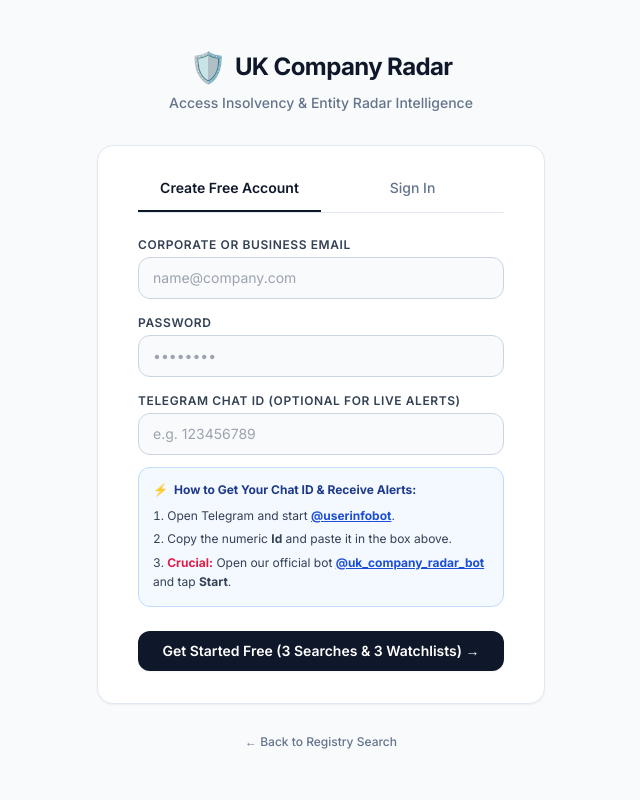
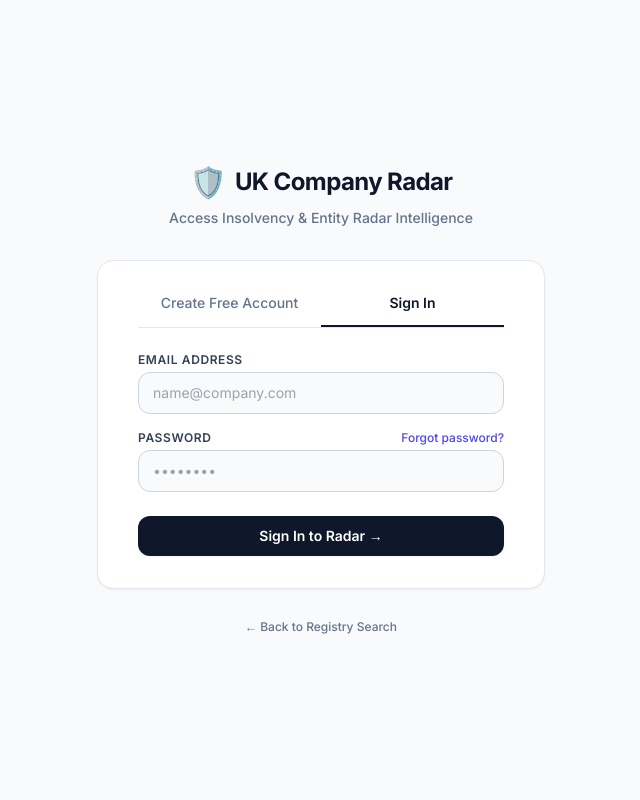
Before and after one commit to Ayhanh/uk-company-radar, a FastAPI app: page /auth in a window 1280 px wide. Shown: the whole page, without its empty margins (319-959 px from the left). Run offline with FastAPI, Linux system fonts and the light colour scheme; some libraries are stand-ins or nearby versions.

Commit message:
feat: B2B standartlarinda e-posta ile sifre sifirlama akisi eklendi

```diff
--- a/app.py
+++ b/app.py
@@ -1,11 +1,14 @@
 import asyncio
-from datetime import date
+from datetime import date, datetime, timedelta
+from email.mime.multipart import MIMEMultipart
+from email.mime.text import MIMEText
 import hashlib
 import hmac
 import os
 from pathlib import Path
 import re
 import secrets
+import smtplib
 from typing import Optional
 
 from dotenv import load_dotenv
@@ -27,6 +30,7 @@ COMPANIES_HOUSE_API_KEY = os.getenv("COMPANIES_HOUSE_API_KEY", "").strip()
 TELEGRAM_BOT_TOKEN = os.getenv("TELEGRAM_BOT_TOKEN", "").strip()
 SECRET_KEY = os.getenv("SECRET_KEY", "").strip()
 DATABASE_URL = os.getenv("DATABASE_URL", "").strip()
+APP_BASE_URL = os.getenv("APP_BASE_URL", "https://uk-company-radar.onrender.com").rstrip("/")
 DEBUG_MODE = os.getenv("DEBUG", "false").strip().lower() in {
     "1",
     "true",
@@ -34,7 +38,14 @@ DEBUG_MODE = os.getenv("DEBUG", "false").strip().lower() in {
     "on",
 }
 
-# Lemon Squeezy Signing Secret (Render Environment Variables'a da ekleyebilirsiniz)
+# SMTP Ayarları (İsteğe bağlı, girilmezse bağlantı linki sunucu loglarına basılır)
+SMTP_SERVER = os.getenv("SMTP_SERVER", "").strip()
+SMTP_PORT = int(os.getenv("SMTP_PORT", "587"))
+SMTP_USER = os.getenv("SMTP_USER", "").strip()
+SMTP_PASSWORD = os.getenv("SMTP_PASSWORD", "").strip()
+SMTP_FROM = os.getenv("SMTP_FROM", "support@ukcompanyradar.com").strip()
+
+# Lemon Squeezy Signing Secret
 LEMON_WEBHOOK_SECRET = os.getenv(
     "LEMON_WEBHOOK_SECRET", "uk_radar_secret_2026"
 ).strip()
@@ -114,6 +125,12 @@ def init_db():
                 user_id INTEGER NOT NULL REFERENCES users(id) ON DELETE CASCADE,
                 created_at TIMESTAMP DEFAULT CURRENT_TIMESTAMP
             );
+            CREATE TABLE IF NOT EXISTS password_resets (
+                token TEXT PRIMARY KEY,
+                user_id INTEGER NOT NULL REFERENCES users(id) ON DELETE CASCADE,
+                expires_at TIMESTAMP NOT NULL,
+                created_at TIMESTAMP DEFAULT CURRENT_TIMESTAMP
+            );
         """)
     else:
         cursor.execute("""
@@ -160,6 +177,15 @@ def init_db():
                 FOREIGN KEY (user_id) REFERENCES users (id)
             )
         """)
+        cursor.execute("""
+            CREATE TABLE IF NOT EXISTS password_resets (
+                token TEXT PRIMARY KEY,
+                user_id INTEGER NOT NULL,
+                expires_at TIMESTAMP NOT NULL,
+                created_at TIMESTAMP DEFAULT CURRENT_TIMESTAMP,
+                FOREIGN KEY (user_id) REFERENCES users (id)
+            )
+        """)
         cursor.execute(
             "CREATE UNIQUE INDEX IF NOT EXISTS idx_watchlist_user_company ON"
             " watchlist(user_id, company_number)"
@@ -189,6 +215,44 @@ def verify_password(stored_hash: str, password: str) -> bool:
         return key.hex() == key_hex
     except Exception:
         return False
+
+
+# ---------------------------------------------------------
+# E-POSTA İLE ŞİFRE SIFIRLAMA GÖNDERİCİSİ
+# ---------------------------------------------------------
+def send_reset_email(to_email: str, reset_link: str):
+    if not SMTP_SERVER or not SMTP_USER:
+        print(f"\n=======================================================")
+        print(f"[PASSWORD RESET LINK for {to_email}]:")
+        print(reset_link)
+        print(f"=======================================================\n")
+        return
+
+    try:
+        msg = MIMEMultipart("alternative")
+        msg["Subject"] = "Reset Your UK Company Radar Password"
+        msg["From"] = SMTP_FROM
+        msg["To"] = to_email
+
+        html = f"""
+        <div style="font-family: Arial, sans-serif; max-width: 500px; margin: 0 auto; padding: 20px; border: 1px solid #e2e8f0; rounded: 12px;">
+            <h2 style="color: #0f172a; margin-bottom: 8px;">UK Company Radar</h2>
+            <p style="color: #475569; font-size: 14px;">We received a request to reset your password. Click the link below to set a new password:</p>
+            <div style="margin: 25px 0;">
+                <a href="{reset_link}" style="background-color: #0f172a; color: #ffffff; padding: 10px 20px; text-decoration: none; border-radius: 8px; font-weight: bold; font-size: 14px; display: inline-block;">Reset Password</a>
+            </div>
+            <p style="color: #94a3b8; font-size: 12px;">This link will expire in 1 hour. If you did not request this, please ignore this email.</p>
+        </div>
+        """
+        msg.attach(MIMEText(html, "html"))
+
+        server = smtplib.SMTP(SMTP_SERVER, SMTP_PORT, timeout=10)
+        server.starttls()
+        server.login(SMTP_USER, SMTP_PASSWORD)
+        server.sendmail(SMTP_FROM, [to_email], msg.as_string())
+        server.quit()
+    except Exception as e:
+        print(f"[SMTP Send Error]: {e}")
 
 
 # ---------------------------------------------------------
@@ -354,7 +418,7 @@ def get_latest_filing_update(company_number: str):
 
 
 # ---------------------------------------------------------
-# ARKA PLAN GÖREVİ (ÖNCE ÇALIŞTIR, SONRA UYU)
+# ARKA PLAN GÖREVİ
 # ---------------------------------------------------------
 async def automated_background_monitor():
     while True:
@@ -455,7 +519,6 @@ async def automated_background_monitor():
         except Exception as e:
             print(f"[Background Monitor Error]: {e}")
 
-        # İlk taramayı yaptıktan sonra 1 saat uyu
         await asyncio.sleep(3600)
 
 
@@ -474,7 +537,6 @@ async def lemon_webhook(
 ):
     raw_body = await request.body()
 
-    # 1. İmza Doğrulaması (Webhook Güvenliği)
     digest = hmac.new(
         LEMON_WEBHOOK_SECRET.encode("utf-8"), raw_body, hashlib.sha256
     ).hexdigest()
@@ -491,18 +553,12 @@ async def lemon_webhook(
     customer_email = (attributes.get("user_email") or "").strip().lower()
     status = attributes.get("status")
 
-    print(
-        f"[Lemon Webhook]: Event={event_name}, Email={customer_email},"
-        f" Status={status}"
-    )
-
     if not customer_email:
         return {"status": "no_email"}
 
     conn = get_db()
     cursor = conn.cursor()
 
-    # 2. Abonelik Başladı veya Güncellendi (PRO Aktivasyonu)
     if event_name in ["subscription_created", "subscription_updated"]:
         if status == "active":
             q_update = format_query(
@@ -511,7 +567,6 @@ async def lemon_webhook(
             cursor.execute(q_update, (customer_email,))
             conn.commit()
 
-            # Kullanıcının Telegram Chat ID'si varsa bildirim gönder
             q_user = format_query(
                 "SELECT telegram_chat_id FROM users WHERE lower(email) = ?"
             )
@@ -529,7 +584,6 @@ async def lemon_webhook(
                 )
                 await send_telegram(user_row["telegram_chat_id"], pro_msg)
 
-    # 3. Abonelik İptal Edildi (PRO Pasife Çekme)
     elif event_name in ["subscription_cancelled", "subscription_expired"]:
         q_cancel = format_query(
             "UPDATE users SET is_pro = 0 WHERE lower(email) = ?"
@@ -555,7 +609,7 @@ async def lemon_webhook(
 
 
 # ---------------------------------------------------------
-# ROTALAR
+# ANA SAYFA VE TAKİP ROTALARI
 # ---------------------------------------------------------
 @app.get("/", response_class=HTMLResponse)
 async def index(request: Request, q: Optional[str] = None):
@@ -633,7 +687,7 @@ async def track_company(
 ):
     user = get_current_user(request)
     if not user:
-        return RedirectResponse(url="/auth", status_code=303)
+        return RedirectResponse(url="/login", status_code=303)
 
     company_number = normalize_company_number(company_number)
     if not company_number or not re.fullmatch(r"[A-Z0-9]{6,10}", company_number):
@@ -696,7 +750,7 @@ async def track_company(
 async def untrack_company(request: Request, company_id: int = Form(...)):
     user = get_current_user(request)
     if not user:
-        return RedirectResponse(url="/auth", status_code=303)
+        return RedirectResponse(url="/login", status_code=303)
 
     conn = get_db()
     cursor = conn.cursor()
@@ -708,7 +762,7 @@ async def untrack_company(request: Request, company_id: int = Form(...)):
 
 
 # ---------------------------------------------------------
-# AUTH ROTALARI (GİRİŞ VE KAYIT AYRIŞTIRILDI)
+# AUTH ROTALARI (GİRİŞ, KAYIT & ŞİFRE SIFIRLAMA)
 # ---------------------------------------------------------
 @app.get("/auth", response_class=HTMLResponse)
 async def auth_page(request: Request, mode: Optional[str] = "login"):
@@ -719,7 +773,7 @@ async def auth_page(request: Request, mode: Optional[str] = "login"):
     return templates.TemplateResponse(
         request=request,
         name="auth.html",
-        context={"error": None, "initial_tab": initial_tab}
+        context={"error": None, "message": None, "initial_tab": initial_tab}
     )
 
 
@@ -731,7 +785,7 @@ async def login_page(request: Request):
     return templates.TemplateResponse(
         request=request,
         name="auth.html",
-        context={"error": None, "initial_tab": "login"}
+        context={"error": None, "message": None, "initial_tab": "login"}
     )
 
 
@@ -743,7 +797,7 @@ async def register_page(request: Request):
     return templates.TemplateResponse(
         request=request,
         name="auth.html",
-        context={"error": None, "initial_tab": "register"}
+        context={"error": None, "message": None, "initial_tab": "register"}
     )
 
 
@@ -761,7 +815,7 @@ async def register(
         return templates.TemplateResponse(
             request=request,
             name="auth.html",
-            context={"error": "Telegram Chat ID must be a valid numeric ID.", "initial_tab": "register"},
+            context={"error": "Telegram Chat ID must be a valid numeric ID.", "message": None, "initial_tab": "register"},
         )
 
     conn = get_db()
@@ -774,7 +828,7 @@ async def register(
         return templates.TemplateResponse(
             request=request,
             name="auth.html",
-            context={"error": "This email is already registered.", "initial_tab": "register"},
+            context={"error": "This email is already registered.", "message": None, "initial_tab": "register"},
         )
 
     if chat_id_clean and (email_clean not in ADMIN_EMAILS):
@@ -791,6 +845,7 @@ async def register(
                         "This Telegram Chat ID is already registered to another"
                         " account."
                     ),
+                    "message": None,
                     "initial_tab": "register",
                 },
             )
@@ -861,7 +916,7 @@ async def login(
         return templates.TemplateResponse(
             request=request,
             name="auth.html",
-            context={"error": "Invalid email or password.", "initial_tab": "login"},
+            context={"error": "Invalid email or password.", "message": None, "initial_tab": "login"},
         )
 
     session_id = secrets.token_hex(24)
@@ -869,6 +924,145 @@ async def login(
         "INSERT INTO sessions (session_id, user_id) VALUES (?, ?)"
     )
     cursor.execute(q_session, (session_id, user["id"]))
+    conn.commit()
+    conn.close()
+
+    response = RedirectResponse(url="/", status_code=303)
+    response.set_cookie(
+        "session_id",
+        session_id,
+        max_age=30 * 86400,
+        httponly=True,
+        secure=not DEBUG_MODE,
+        samesite="lax",
+    )
+    return response
+
+
+@app.post("/auth/forgot-password")
+async def forgot_password(request: Request, email: str = Form(...)):
+    email_clean = email.strip().lower()
+    conn = get_db()
+    cursor = conn.cursor()
+    query = format_query("SELECT id FROM users WHERE lower(email) = ?")
+    cursor.execute(query, (email_clean,))
+    user = cursor.fetchone()
+
+    if user:
+        token = secrets.token_urlsafe(32)
+        expires_at = datetime.utcnow() + timedelta(hours=1)
+
+        q_reset = format_query("""
+            INSERT INTO password_resets (token, user_id, expires_at)
+            VALUES (?, ?, ?)
+        """)
+        cursor.execute(q_reset, (token, user["id"], expires_at))
+        conn.commit()
+
+        reset_link = f"{APP_BASE_URL}/auth/reset-password?token={token}"
+        send_reset_email(email_clean, reset_link)
+
+    conn.close()
+    return templates.TemplateResponse(
+        request=request,
+        name="auth.html",
+        context={
+            "error": None,
+            "message": "If an account exists with this email, a password reset link has been dispatched.",
+            "initial_tab": "login",
+        },
+    )
+
+
+@app.get("/auth/reset-password", response_class=HTMLResponse)
+async def reset_password_page(request: Request, token: Optional[str] = None):
+    if not token:
+        return RedirectResponse(url="/login", status_code=303)
+
+    conn = get_db()
+    cursor = conn.cursor()
+    query = format_query("SELECT user_id, expires_at FROM password_resets WHERE token = ?")
+    cursor.execute(query, (token,))
+    record = cursor.fetchone()
+    conn.close()
+
+    if not record:
+        return templates.TemplateResponse(
+            request=request,
+            name="auth.html",
+            context={"error": "Invalid or expired reset token.", "message": None, "initial_tab": "login"},
+        )
+
+    # Süre kontrolü
+    expires_at = record["expires_at"]
+    if isinstance(expires_at, str):
+        expires_at = datetime.fromisoformat(expires_at)
+
+    if datetime.utcnow() > expires_at:
+        return templates.TemplateResponse(
+            request=request,
+            name="auth.html",
+            context={"error": "This reset link has expired. Please request a new one.", "message": None, "initial_tab": "login"},
+        )
+
+    return templates.TemplateResponse(
+        request=request,
+        name="reset_password.html",
+        context={"token": token, "error": None},
+    )
+
+
+@app.post("/auth/reset-password")
+async def reset_password_submit(
+    request: Request,
+    token: str = Form(...),
+    password: str = Form(...),
+    confirm_password: str = Form(...),
+):
+    if password != confirm_password:
+        return templates.TemplateResponse(
+            request=request,
+            name="reset_password.html",
+            context={"token": token, "error": "Passwords do not match."},
+        )
+
+    if len(password) < 6:
+        return templates.TemplateResponse(
+            request=request,
+            name="reset_password.html",
+            context={"token": token, "error": "Password must be at least 6 characters."},
+        )
+
+    conn = get_db()
+    cursor = conn.cursor()
+    query = format_query("SELECT user_id, expires_at FROM password_resets WHERE token = ?")
+    cursor.execute(query, (token,))
+    record = cursor.fetchone()
+
+    if not record:
+        conn.close()
+        return templates.TemplateResponse(
+            request=request,
+            name="auth.html",
+            context={"error": "Invalid or expired reset token.", "message": None, "initial_tab": "login"},
+        )
+
+    user_id = record["user_id"]
+    new_pwd_hash = hash_password(password)
+
+    # Şifreyi güncelle ve kullanılan token'ı sil
+    q_upd = format_query("UPDATE users SET password_hash = ? WHERE id = ?")
+    cursor.execute(q_upd, (new_pwd_hash, user_id))
+
+    q_del = format_query("DELETE FROM password_resets WHERE user_id = ?")
+    cursor.execute(q_del, (user_id,))
+
+    # Doğrudan oturum aç
+    session_id = secrets.token_hex(24)
+    q_session = format_query(
+        "INSERT INTO sessions (session_id, user_id) VALUES (?, ?)"
+    )
+    cursor.execute(q_session, (session_id, user_id))
     conn.commit()
     conn.close()
 
--- a/templates/auth.html
+++ b/templates/auth.html
@@ -29,18 +29,24 @@
             </div>
             {% endif %}
 
-            <!-- Sekme Butonları -->
+            {% if message %}
+            <div class="mb-5 p-3 rounded-xl bg-emerald-50 border border-emerald-200 text-emerald-800 text-xs font-medium">
+                {{ message }}
+            </div>
+            {% endif %}
+
+            <!-- Sekme Seçici Butonları -->
             <div class="flex border-b border-slate-200 mb-6" id="authTabs">
-                <button type="button" onclick="showTab('register')" id="tabRegister" class="flex-1 pb-3 text-sm font-semibold border-b-2 border-slate-900 text-slate-900 transition">
+                <button type="button" onclick="showTab('register')" id="tabRegister" class="flex-1 pb-3 text-sm transition {{ 'border-b-2 border-slate-900 text-slate-900 font-semibold' if initial_tab == 'register' else 'border-b-2 border-transparent text-slate-500 font-medium hover:text-slate-700' }}">
                     Create Free Account
                 </button>
-                <button type="button" onclick="showTab('login')" id="tabLogin" class="flex-1 pb-3 text-sm font-medium text-slate-500 hover:text-slate-700 border-b-2 border-transparent transition">
+                <button type="button" onclick="showTab('login')" id="tabLogin" class="flex-1 pb-3 text-sm transition {{ 'border-b-2 border-slate-900 text-slate-900 font-semibold' if initial_tab != 'register' else 'border-b-2 border-transparent text-slate-500 font-medium hover:text-slate-700' }}">
                     Sign In
                 </button>
             </div>
 
             <!-- REGISTRATION FORM (KAYIT) -->
-            <form id="formRegister" action="/auth/register" method="POST" class="space-y-4">
+            <form id="formRegister" action="/auth/register" method="POST" class="space-y-4 {{ '' if initial_tab == 'register' else 'hidden' }}">
                 <div>
                     <label class="block text-xs font-semibold uppercase tracking-wider text-slate-700 mb-1">Corporate or Business Email</label>
                     <input type="email" name="email" required placeholder="name@company.com" class="w-full px-3.5 py-2.5 bg-slate-50 border border-slate-300 rounded-xl text-sm focus:outline-none focus:ring-2 focus:ring-slate-900 focus:bg-white transition">
@@ -63,7 +69,7 @@
                         <ol class="list-decimal list-inside space-y-1 text-slate-700 leading-relaxed">
                             <li>Open Telegram and start <a href="https://t.me/userinfobot" target="_blank" class="font-bold text-blue-700 underline hover:text-blue-900">@userinfobot</a>.</li>
                             <li>Copy the numeric <b>Id</b> and paste it in the box above.</li>
-                            <li><b class="text-rose-600">Crucial:</b> Open our official bot <a href="https://t.me/uk_company_radar_bot" target="_blank" class="font-bold text-blue-700 underline hover:text-blue-900">@uk_company_radar_bot</a> and tap <b>Start</b>.</li>
+                            <li><b class="text-rose-600">Crucial:</b> Open our bot <a href="https://t.me/uk_company_radar_bot" target="_blank" class="font-bold text-blue-700 underline hover:text-blue-900">@uk_company_radar_bot</a> and tap <b>Start</b>.</li>
                         </ol>
                     </div>
                 </div>
@@ -76,14 +82,19 @@
             </form>
 
             <!-- LOGIN FORM (GİRİŞ) -->
-            <form id="formLogin" action="/auth/login" method="POST" class="space-y-4 hidden">
+            <form id="formLogin" action="/auth/login" method="POST" class="space-y-4 {{ '' if initial_tab != 'register' else 'hidden' }}">
                 <div>
                     <label class="block text-xs font-semibold uppercase tracking-wider text-slate-700 mb-1">Email Address</label>
                     <input type="email" name="email" required placeholder="name@company.com" class="w-full px-3.5 py-2.5 bg-slate-50 border border-slate-300 rounded-xl text-sm focus:outline-none focus:ring-2 focus:ring-slate-900 focus:bg-white transition">
                 </div>
 
                 <div>
-                    <label class="block text-xs font-semibold uppercase tracking-wider text-slate-700 mb-1">Password</label>
+                    <div class="flex items-center justify-between mb-1">
+                        <label class="block text-xs font-semibold uppercase tracking-wider text-slate-700">Password</label>
+                        <button type="button" onclick="document.getElementById('forgotModal').classList.remove('hidden')" class="text-xs text-indigo-600 hover:text-indigo-800 font-medium">
+                            Forgot password?
+                        </button>
+                    </div>
                     <input type="password" name="password" required placeholder="••••••••" class="w-full px-3.5 py-2.5 bg-slate-50 border border-slate-300 rounded-xl text-sm focus:outline-none focus:ring-2 focus:ring-slate-900 focus:bg-white transition">
                 </div>
 
@@ -101,7 +112,43 @@
         </div>
     </div>
 
-    <!-- URL PARAMETRESİNE GÖRE ANINDA DEĞİŞTİREN GARANTİLİ KOD -->
+    <!-- FORGOT PASSWORD MODAL -->
+    <div id="forgotModal" class="hidden fixed inset-0 z-50 bg-slate-900/60 backdrop-blur-sm flex items-center justify-center p-4">
+        <div class="bg-white rounded-2xl max-w-md w-full p-6 shadow-2xl border border-slate-100 relative">
+            <button onclick="document.getElementById('forgotModal').classList.add('hidden')" class="absolute top-4 right-4 text-slate-400 hover:text-slate-600 text-lg font-bold">
+                ✕
+            </button>
+
+            <div class="flex items-center gap-2 mb-2">
+                <div class="w-8 h-8 rounded-lg bg-indigo-50 text-indigo-600 flex items-center justify-center text-sm font-bold">
+                    🔑
+                </div>
+                <h3 class="font-bold text-slate-900 text-sm">Reset Your Password</h3>
+            </div>
+
+            <p class="text-xs text-slate-500 mb-4 leading-relaxed">
+                Enter your registered corporate or personal email. We will send you a secure link to reset your account password.
+            </p>
+
+            <form action="/auth/forgot-password" method="POST" class="space-y-4">
+                <div>
+                    <label class="block text-xs font-semibold uppercase tracking-wider text-slate-700 mb-1">Email Address</label>
+                    <input type="email" name="email" required placeholder="name@company.com" class="w-full px-3.5 py-2.5 bg-slate-50 border border-slate-300 rounded-xl text-sm focus:outline-none focus:ring-2 focus:ring-slate-900 focus:bg-white transition">
+                </div>
+
+                <div class="flex gap-2 pt-2">
+                    <button type="button" onclick="document.getElementById('forgotModal').classList.add('hidden')" class="w-1/2 bg-slate-100 hover:bg-slate-200 text-slate-700 font-semibold text-xs py-2.5 rounded-xl transition">
+                        Cancel
+                    </button>
+                    <button type="submit" class="w-1/2 bg-slate-900 hover:bg-slate-800 text-white font-semibold text-xs py-2.5 rounded-xl transition">
+                        Send Reset Link →
+                    </button>
+                </div>
+            </form>
+        </div>
+    </div>
+
+    <!-- Sekmeler Arası Elle Tıklama Geçişi -->
     <script>
         function showTab(type) {
             var formRegister = document.getElementById('formRegister');
@@ -115,27 +162,16 @@
                 formRegister.classList.remove('hidden');
                 formLogin.classList.add('hidden');
 
-                tabRegister.className = "flex-1 pb-3 text-sm font-semibold border-b-2 border-slate-900 text-slate-900 transition";
-                tabLogin.className = "flex-1 pb-3 text-sm font-medium border-b-2 border-transparent text-slate-500 hover:text-slate-700 transition";
+                tabRegister.className = "flex-1 pb-3 text-sm transition border-b-2 border-slate-900 text-slate-900 font-semibold";
+                tabLogin.className = "flex-1 pb-3 text-sm transition border-b-2 border-transparent text-slate-500 font-medium hover:text-slate-700";
             } else {
                 formLogin.classList.remove('hidden');
                 formRegister.classList.add('hidden');
 
-                tabLogin.className = "flex-1 pb-3 text-sm font-semibold border-b-2 border-slate-900 text-slate-900 transition";
-                tabRegister.className = "flex-1 pb-3 text-sm font-medium border-b-2 border-transparent text-slate-500 hover:text-slate-700 transition";
+                tabLogin.className = "flex-1 pb-3 text-sm transition border-b-2 border-slate-900 text-slate-900 font-semibold";
+                tabRegister.className = "flex-1 pb-3 text-sm transition border-b-2 border-transparent text-slate-500 font-medium hover:text-slate-700";
             }
         }
-
-        // Sayfa açılır açılmaz URL'yi kontrol et
-        (function checkMode() {
-            var params = new URLSearchParams(window.location.search);
-            var mode = params.get('mode');
-            if (mode === 'login') {
-                showTab('login');
-            } else {
-                showTab('register');
-            }
-        })();
     </script>
 </body>
 </html>
```
Also changed, not shown: templates/reset_password.html (added, +60 -0 lines).
